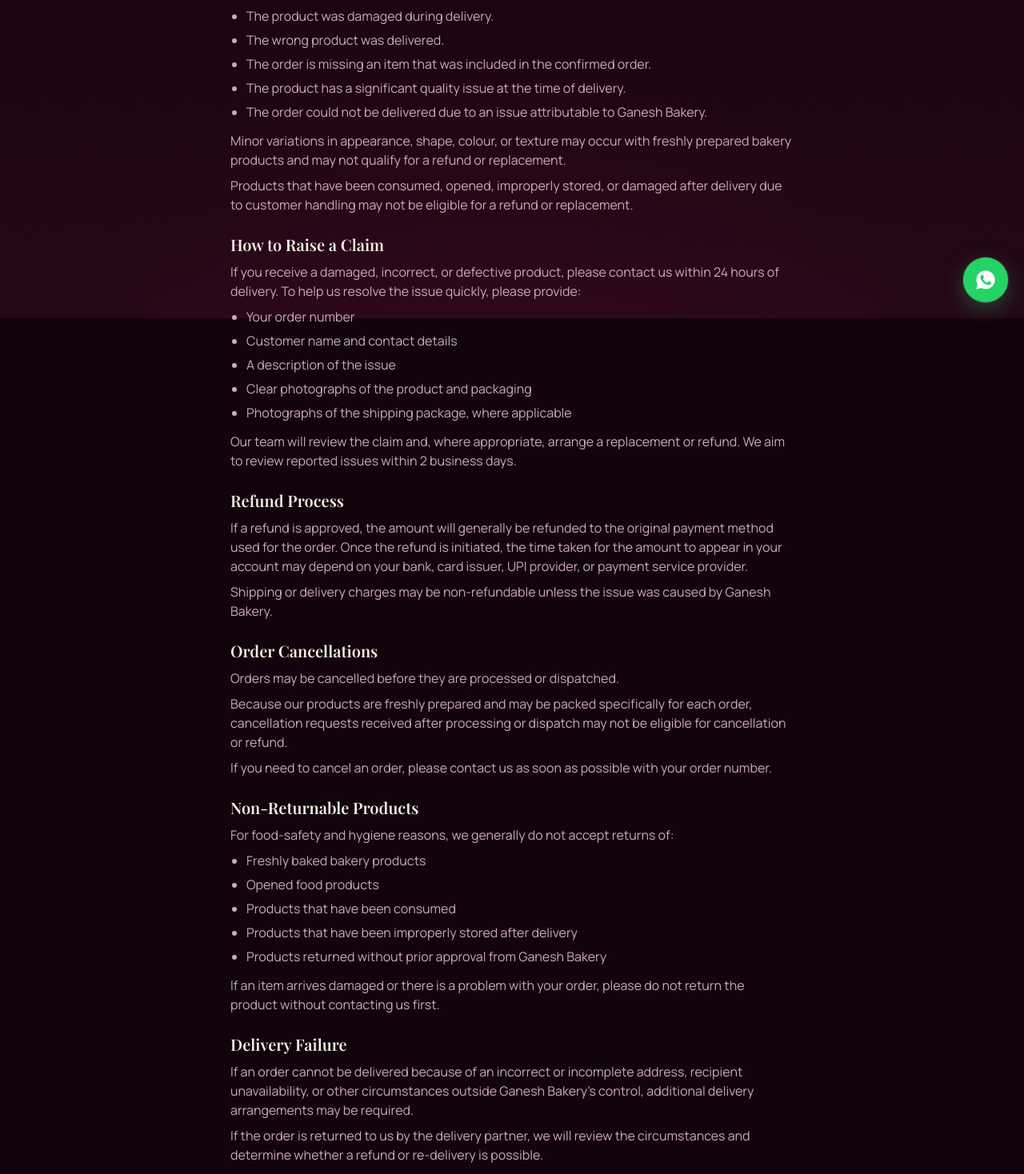
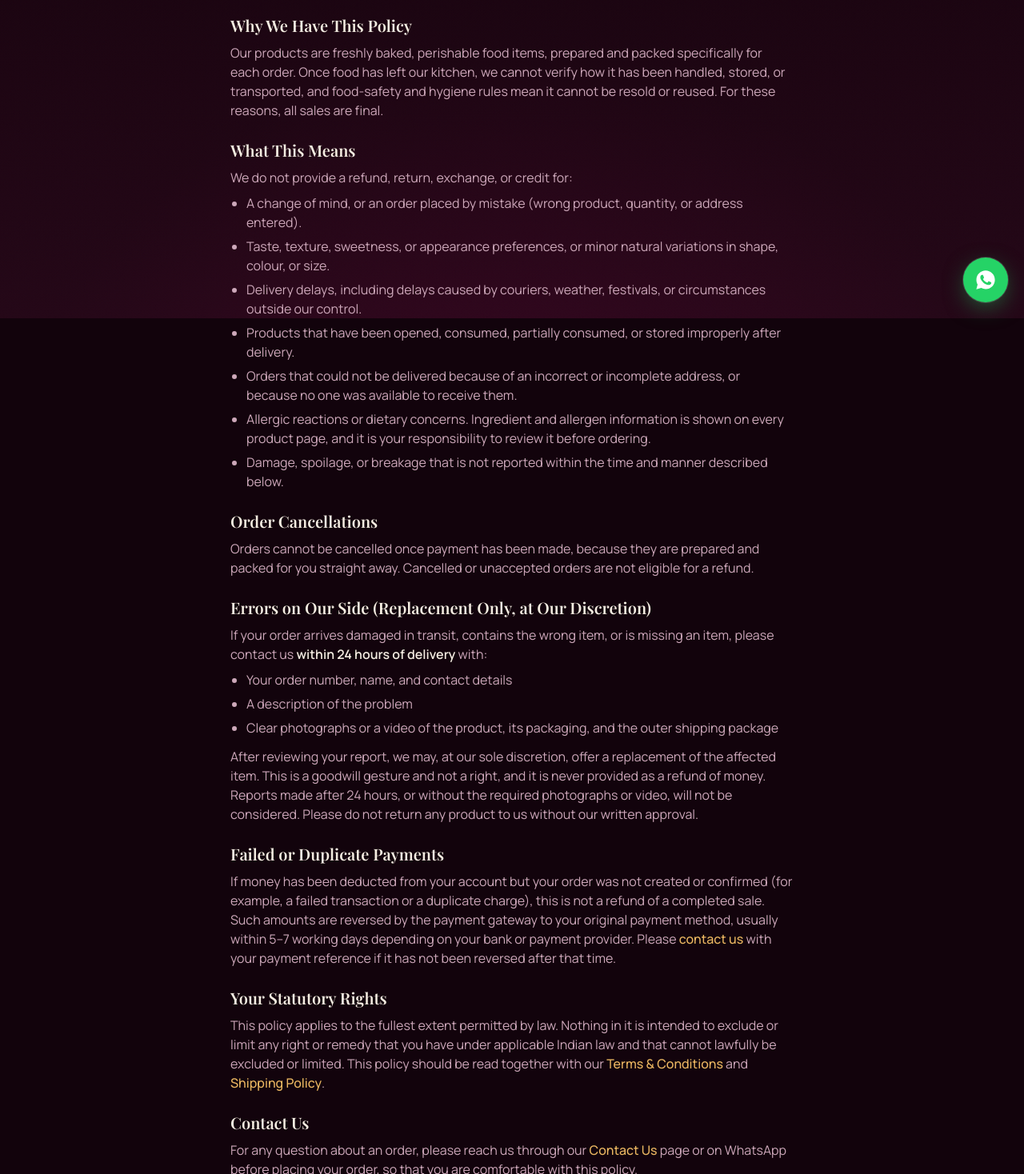
Before and after one commit to ganeshbakerythoothukudimacroon-svg/site, a Next.js app: page /returns-policy in a window 1280 px wide. Shown: the part 402-1870 px from the top of the page at 80% size. Built offline with nearby package versions, Linux system fonts and the light colour scheme; a web font is replaced by a local one.

Commit message:
feat: update returns policy and add agreement checkbox in checkout form

```diff
--- a/src/app/returns-policy/page.tsx
+++ b/src/app/returns-policy/page.tsx
@@ -5,9 +5,13 @@
 
 export const metadata: Metadata = pageMetadata({
   title: "Refund & Returns Policy | Ganesh Bakery",
-  description: "Refund and returns policy for orders from Ganesh Bakery, Shop No. 532, Thoothukudi.",
+  description:
+    "All sales are final — Ganesh Bakery, Shop No. 532, Thoothukudi does not offer refunds or returns on freshly baked food orders. Read our full policy before ordering.",
   path: "/returns-policy",
 });
+
+const linkClass = "font-medium text-[color:var(--gold-400)] hover:text-[color:var(--gold-300)]";
+const h2Class = "font-display text-xl font-semibold text-[color:var(--text-primary)]";
 
 export default function ReturnsPolicyPage() {
   return (
@@ -15,126 +19,109 @@
       <Breadcrumbs items={[{ name: "Returns Policy", path: "/returns-policy" }]} />
       <div className="mx-auto max-w-3xl px-4 py-10 sm:px-6 lg:px-8">
         <h1 className="font-display text-4xl font-semibold text-[color:var(--text-primary)]">Refund &amp; Returns Policy</h1>
+        <p className="mt-2 text-sm text-[color:var(--text-muted)]">Last updated: 26 September 2026</p>
+
         <div className="mt-6 space-y-6 text-[color:var(--text-secondary)]">
-          <section>
-            <p>
-              {siteConfig.brandName}, {siteConfig.shopBranch} specializes in freshly baked and food products. Due
-              to the perishable nature of our products and food-safety and hygiene requirements, we generally do
-              not accept returns of products that have been delivered in good condition. However, we are
-              committed to ensuring that every order reaches you in good condition.
+          <section className="glass-subtle rounded-2xl p-5">
+            <p className="font-semibold text-[color:var(--text-primary)]">All sales are final. No refunds. No returns.</p>
+            <p className="mt-2">
+              {siteConfig.brandName}, {siteConfig.shopBranch} does not offer refunds or returns on any order, for
+              any reason, once an order has been placed and payment has been made. By placing an order on this
+              website, you confirm that you have read, understood, and agreed to this policy.
             </p>
           </section>
 
           <section>
-            <h2 className="font-display text-xl font-semibold text-[color:var(--text-primary)]">
-              When a Refund or Replacement Applies
-            </h2>
-            <p className="mt-2">A refund or replacement may be provided in the following situations:</p>
-            <ul className="mt-2 list-disc space-y-1.5 pl-5">
-              <li>The product was damaged during delivery.</li>
-              <li>The wrong product was delivered.</li>
-              <li>The order is missing an item that was included in the confirmed order.</li>
-              <li>The product has a significant quality issue at the time of delivery.</li>
-              <li>The order could not be delivered due to an issue attributable to {siteConfig.brandName}.</li>
-            </ul>
-            <p className="mt-3">
-              Minor variations in appearance, shape, colour, or texture may occur with freshly prepared bakery
-              products and may not qualify for a refund or replacement.
-            </p>
+            <h2 className={h2Class}>Why We Have This Policy</h2>
             <p className="mt-2">
-              Products that have been consumed, opened, improperly stored, or damaged after delivery due to
-              customer handling may not be eligible for a refund or replacement.
+              Our products are freshly baked, perishable food items, prepared and packed specifically for each
+              order. Once food has left our kitchen, we cannot verify how it has been handled, stored, or
+              transported, and food-safety and hygiene rules mean it cannot be resold or reused. For these
+              reasons, all sales are final.
             </p>
           </section>
 
           <section>
-            <h2 className="font-display text-xl font-semibold text-[color:var(--text-primary)]">
-              How to Raise a Claim
-            </h2>
+            <h2 className={h2Class}>What This Means</h2>
+            <p className="mt-2">We do not provide a refund, return, exchange, or credit for:</p>
+            <ul className="mt-2 list-disc space-y-1.5 pl-5">
+              <li>A change of mind, or an order placed by mistake (wrong product, quantity, or address entered).</li>
+              <li>Taste, texture, sweetness, or appearance preferences, or minor natural variations in shape, colour, or size.</li>
+              <li>Delivery delays, including delays caused by couriers, weather, festivals, or circumstances outside our control.</li>
+              <li>Products that have been opened, consumed, partially consumed, or stored improperly after delivery.</li>
+              <li>Orders that could not be delivered because of an incorrect or incomplete address, or because no one was available to receive them.</li>
+              <li>Allergic reactions or dietary concerns. Ingredient and allergen information is shown on every product page, and it is your responsibility to review it before ordering.</li>
+              <li>Damage, spoilage, or breakage that is not reported within the time and manner described below.</li>
+            </ul>
+          </section>
+
+          <section>
+            <h2 className={h2Class}>Order Cancellations</h2>
             <p className="mt-2">
-              If you receive a damaged, incorrect, or defective product, please contact us within 24 hours of
-              delivery. To help us resolve the issue quickly, please provide:
-            </p>
-            <ul className="mt-2 list-disc space-y-1.5 pl-5">
-              <li>Your order number</li>
-              <li>Customer name and contact details</li>
-              <li>A description of the issue</li>
-              <li>Clear photographs of the product and packaging</li>
-              <li>Photographs of the shipping package, where applicable</li>
-            </ul>
-            <p className="mt-3">
-              Our team will review the claim and, where appropriate, arrange a replacement or refund. We aim to
-              review reported issues within 2 business days.
+              Orders cannot be cancelled once payment has been made, because they are prepared and packed for you
+              straight away. Cancelled or unaccepted orders are not eligible for a refund.
             </p>
           </section>
 
           <section>
-            <h2 className="font-display text-xl font-semibold text-[color:var(--text-primary)]">Refund Process</h2>
+            <h2 className={h2Class}>Errors on Our Side (Replacement Only, at Our Discretion)</h2>
             <p className="mt-2">
-              If a refund is approved, the amount will generally be refunded to the original payment method used
-              for the order. Once the refund is initiated, the time taken for the amount to appear in your
-              account may depend on your bank, card issuer, UPI provider, or payment service provider.
+              If your order arrives damaged in transit, contains the wrong item, or is missing an item, please
+              contact us <strong className="font-semibold text-[color:var(--text-primary)]">within 24 hours of delivery</strong>{" "}
+              with:
             </p>
-            <p className="mt-2">
-              Shipping or delivery charges may be non-refundable unless the issue was caused by {siteConfig.brandName}.
+            <ul className="mt-2 list-disc space-y-1.5 pl-5">
+              <li>Your order number, name, and contact details</li>
+              <li>A description of the problem</li>
+              <li>Clear photographs or a video of the product, its packaging, and the outer shipping package</li>
+            </ul>
+            <p className="mt-3">
+              After reviewing your report, we may, at our sole discretion, offer a replacement of the affected
+              item. This is a goodwill gesture and not a right, and it is never provided as a refund of money.
+              Reports made after 24 hours, or without the required photographs or video, will not be considered.
+              Please do not return any product to us without our written approval.
             </p>
           </section>
 
           <section>
-            <h2 className="font-display text-xl font-semibold text-[color:var(--text-primary)]">
-              Order Cancellations
-            </h2>
-            <p className="mt-2">Orders may be cancelled before they are processed or dispatched.</p>
+            <h2 className={h2Class}>Failed or Duplicate Payments</h2>
             <p className="mt-2">
-              Because our products are freshly prepared and may be packed specifically for each order,
-              cancellation requests received after processing or dispatch may not be eligible for cancellation or
-              refund.
-            </p>
-            <p className="mt-2">If you need to cancel an order, please contact us as soon as possible with your order number.</p>
-          </section>
-
-          <section>
-            <h2 className="font-display text-xl font-semibold text-[color:var(--text-primary)]">
-              Non-Returnable Products
-            </h2>
-            <p className="mt-2">For food-safety and hygiene reasons, we generally do not accept returns of:</p>
-            <ul className="mt-2 list-disc space-y-1.5 pl-5">
-              <li>Freshly baked bakery products</li>
-              <li>Opened food products</li>
-              <li>Products that have been consumed</li>
-              <li>Products that have been improperly stored after delivery</li>
-              <li>Products returned without prior approval from {siteConfig.brandName}</li>
-            </ul>
-            <p className="mt-3">
-              If an item arrives damaged or there is a problem with your order, please do not return the product
-              without contacting us first.
+              If money has been deducted from your account but your order was not created or confirmed (for
+              example, a failed transaction or a duplicate charge), this is not a refund of a completed sale. Such
+              amounts are reversed by the payment gateway to your original payment method, usually within 5–7
+              working days depending on your bank or payment provider. Please{" "}
+              <a href="/contact" className={linkClass}>
+                contact us
+              </a>{" "}
+              with your payment reference if it has not been reversed after that time.
             </p>
           </section>
 
           <section>
-            <h2 className="font-display text-xl font-semibold text-[color:var(--text-primary)]">
-              Delivery Failure
-            </h2>
+            <h2 className={h2Class}>Your Statutory Rights</h2>
             <p className="mt-2">
-              If an order cannot be delivered because of an incorrect or incomplete address, recipient
-              unavailability, or other circumstances outside {siteConfig.brandName}&apos;s control, additional
-              delivery arrangements may be required.
-            </p>
-            <p className="mt-2">
-              If the order is returned to us by the delivery partner, we will review the circumstances and
-              determine whether a refund or re-delivery is possible.
+              This policy applies to the fullest extent permitted by law. Nothing in it is intended to exclude or
+              limit any right or remedy that you have under applicable Indian law and that cannot lawfully be
+              excluded or limited. This policy should be read together with our{" "}
+              <a href="/terms" className={linkClass}>
+                Terms &amp; Conditions
+              </a>{" "}
+              and{" "}
+              <a href="/shipping-policy" className={linkClass}>
+                Shipping Policy
+              </a>
+              .
             </p>
           </section>
 
           <section>
-            <h2 className="font-display text-xl font-semibold text-[color:var(--text-primary)]">Contact Us</h2>
+            <h2 className={h2Class}>Contact Us</h2>
             <p className="mt-2">
-              For any issue relating to your order, refund, replacement, or cancellation, please contact{" "}
-              {siteConfig.brandName} through our{" "}
-              <a href="/contact" className="font-medium text-[color:var(--gold-400)] hover:text-[color:var(--gold-300)]">
+              For any question about an order, please reach us through our{" "}
+              <a href="/contact" className={linkClass}>
                 Contact Us
               </a>{" "}
-              page. We will make every reasonable effort to resolve genuine order issues fairly and promptly.
+              page or on WhatsApp before placing your order, so that you are comfortable with this policy.
             </p>
           </section>
         </div>
--- a/src/components/checkout/CheckoutForm.tsx
+++ b/src/components/checkout/CheckoutForm.tsx
@@ -222,6 +222,29 @@
           <Field id="state" label="State" required defaultValue={prefill?.state || siteConfig.address.state} />
           <Field id="pincode" label="Pincode" required defaultValue={prefill?.pincode} />
         </div>
+        <label className="flex items-start gap-2.5 text-xs text-[color:var(--text-secondary)]">
+          <input
+            type="checkbox"
+            name="acceptPolicies"
+            required
+            className="mt-0.5 h-4 w-4 shrink-0 accent-[color:var(--gold-500)]"
+          />
+          <span>
+            I understand that all sales are final and I have read and agree to the{" "}
+            <Link href="/returns-policy" target="_blank" className="font-medium text-[color:var(--gold-400)] underline">
+              Refund &amp; Returns Policy
+            </Link>
+            ,{" "}
+            <Link href="/shipping-policy" target="_blank" className="font-medium text-[color:var(--gold-400)] underline">
+              Shipping Policy
+            </Link>{" "}
+            and{" "}
+            <Link href="/terms" target="_blank" className="font-medium text-[color:var(--gold-400)] underline">
+              Terms &amp; Conditions
+            </Link>
+            .
+          </span>
+        </label>
         {error && <p className="text-sm text-red-400">{error}</p>}
         <button
           type="submit"
```
